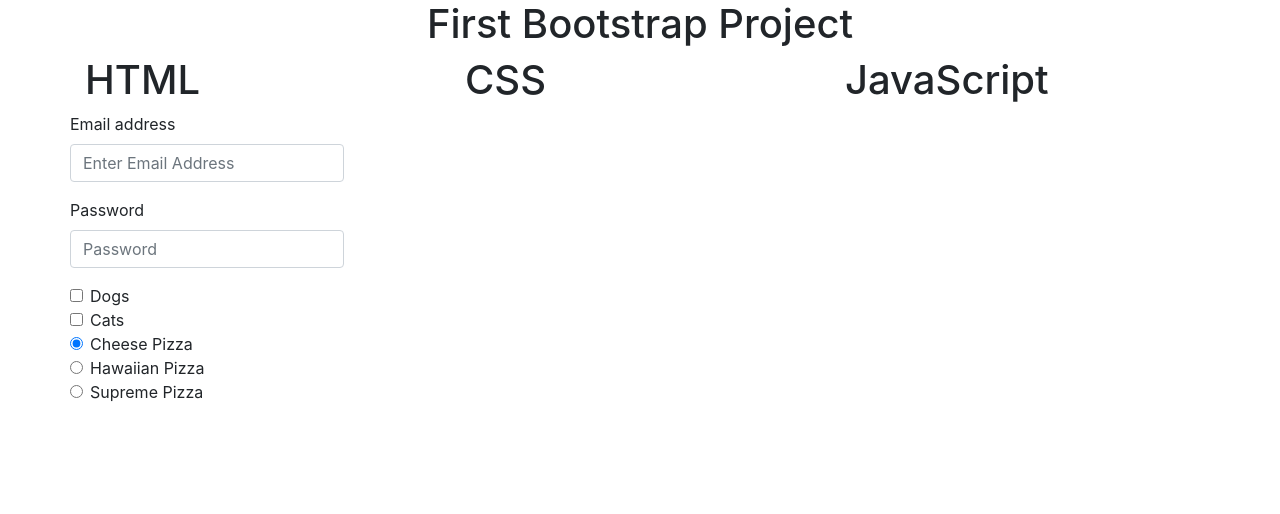
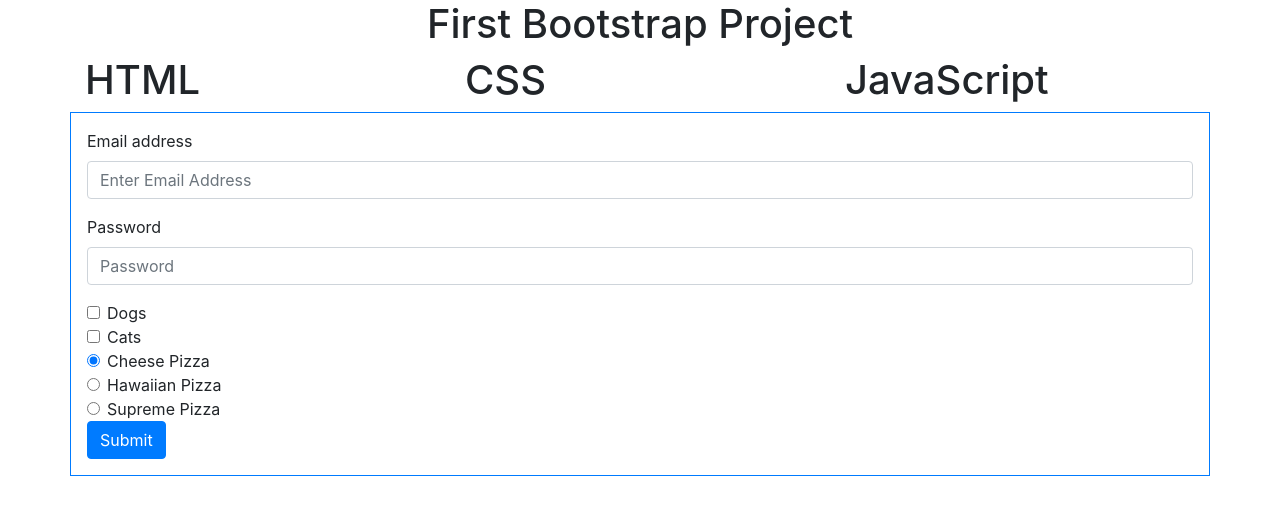
Before and after one commit to gabeaustin/bootstrap-4-drills, a plain HTML site: page index.html in a window 1280 px wide. Drawn offline with nearby package versions, Linux system fonts and the light colour scheme.

Commit message:
added padding to form

```diff
--- a/index.html
+++ b/index.html
@@ -27,7 +27,7 @@
             </div>
 
             <div class="row">
-                <form action="">
+                <form action="" class="col-12 border border-primary p-3">
                     <div class="form-group">
                         <label for="exampleInputEmail1">Email address</label>
                         <input type="email" class="form-control" id="userEmail" aria-describedby="emailHelp" placeholder="Enter Email Address">
@@ -60,6 +60,8 @@
                         <input class="form-check-input" type="radio" name="pizzaOptionsRadios" id="supremePizzaRadio" value="supreme">
                         <label class="form-check-label" for="supremePizzaRadio">Supreme Pizza</label>
                     </div>
+
+                    <button type="submit" class="btn btn-primary">Submit</button>
                 </form>
             </div>
 
```
